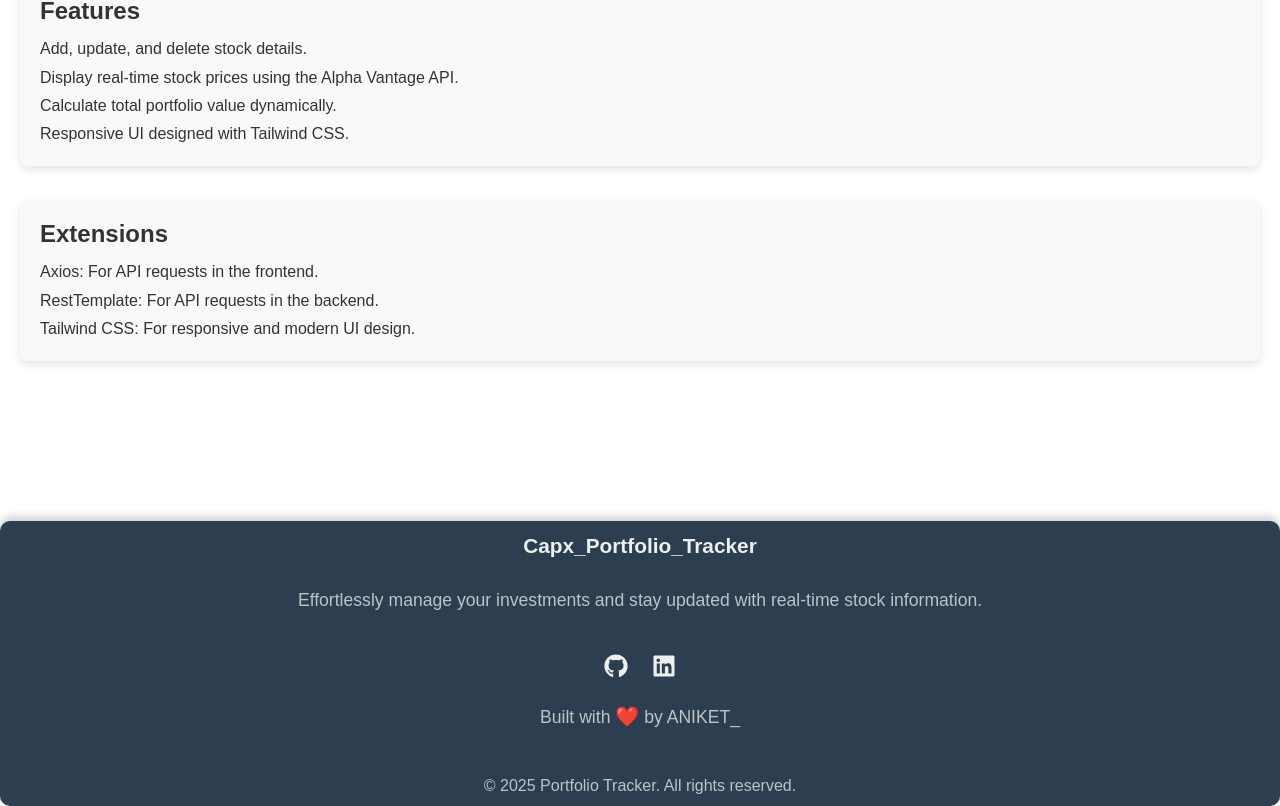
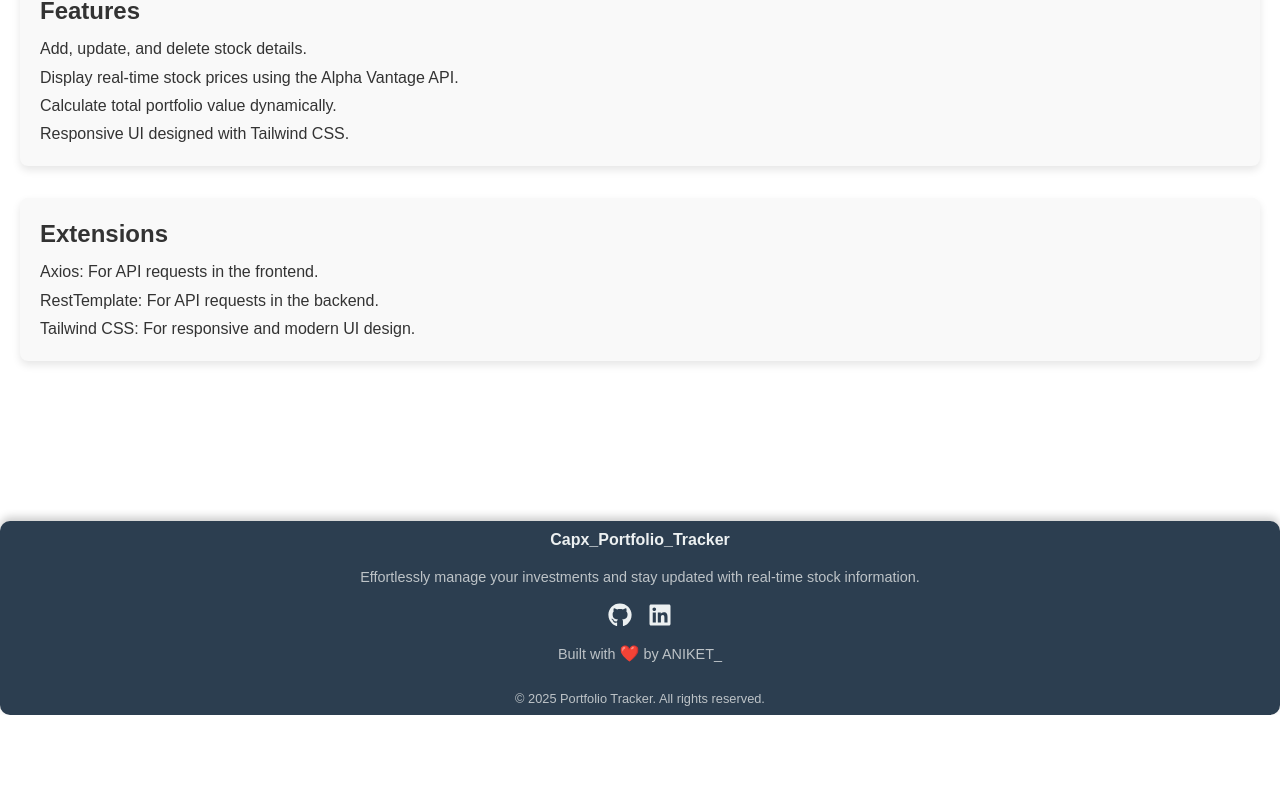
Before and after one commit to AniketShelar22/Capx_Portfolio_Frontend, a React (Create React App) app: page /about in a window 1280 px wide. Shown: the part 648-1454 px from the top of the page. After the commit the page ends 1363 px from the top, so only its background shows below. Built offline with nearby package versions, Linux system fonts and the light colour scheme.

Commit message:
footer change

```diff
--- a/src/styles/Footer.css
+++ b/src/styles/Footer.css
@@ -1,8 +1,8 @@
 .footer {
-  background-color: #2c3e50; /* Darker background for a sleek look */
-  color: #ecf0f1; /* Light text color for contrast */
+  background-color: #2c3e50; /* Sleek dark background */
+  color: #ecf0f1; /* Light text color */
   text-align: center;
-  padding: 0.5rem 0;
+  padding: 0.5rem 0; /* Reduced padding for a compact size */
   font-family: 'Arial', sans-serif;
 }
 
@@ -10,66 +10,66 @@
   display: flex;
   flex-direction: column;
   align-items: center;
-  gap: 1.5rem;
+  gap: 1rem; /* Reduced gap between elements */
 }
 
 .footer-content p {
   margin: 0;
-  font-size: 1.1rem;
-  color: #bdc3c7; /* Slightly muted text for descriptions */
+  font-size: 0.9rem; /* Smaller text size for compactness */
+  color: #bdc3c7; /* Muted text for descriptions */
 }
 
 .footer-content p:first-of-type {
-  font-size: 1.3rem;
+  font-size: 1rem; /* Slightly larger for the main header */
   font-weight: bold;
-  color: #ecf0f1; /* Light color for main header */
+  color: #ecf0f1;
 }
 
 .social-links {
   display: flex;
   justify-content: center;
-  gap: 1.5rem;
-  margin-top: 1rem;
+  gap: 1rem; /* Reduced gap between icons */
 }
 
 .social-links a {
   color: #ecf0f1;
   transition: transform 0.3s ease, color 0.3s ease;
-  font-size: 1.5rem; /* Slightly larger icon size for better visibility */
+  font-size: 1.2rem; /* Slightly smaller icon size */
 }
 
 .social-links a:hover {
   color: #0077b5; /* LinkedIn blue */
-  transform: translateY(-3px); /* Subtle hover effect */
+  transform: translateY(-2px); /* Subtle hover effect */
 }
 
 .footer-content p:last-of-type {
-  font-size: 1rem;
+  font-size: 0.8rem; /* Smaller copyright text */
   color: #bdc3c7;
-  margin-top: 1rem;
+  margin-top: 0.5rem; /* Reduced spacing */
 }
 
 footer .footer-content {
-  max-width: 1200px;
+  max-width: 1000px;
   margin: 0 auto;
   padding: 0 1rem;
 }
 
 footer .footer-content p {
   max-width: 800px;
-  line-height: 1.6;
+  line-height: 1.4; /* Tighter line spacing */
 }
 
 span {
-  font-size: 1.2rem;
-  color: #e74c3c; /* Red heart for better contrast */
+  font-size: 1rem; /* Smaller heart icon */
+  color: #e74c3c;
 }
 
 @media (max-width: 768px) {
   .footer-content {
-    gap: 1rem;
+    gap: 0.8rem; /* Smaller gap for mobile */
   }
   .social-links {
-    flex-direction: column;
+    flex-direction: row; /* Maintain horizontal layout on mobile */
+    gap: 0.8rem; /* Tighter gap for icons */
   }
 }
```
Also changed, not shown: src/pages/Dashboard.jsx (+1 -8 lines).
